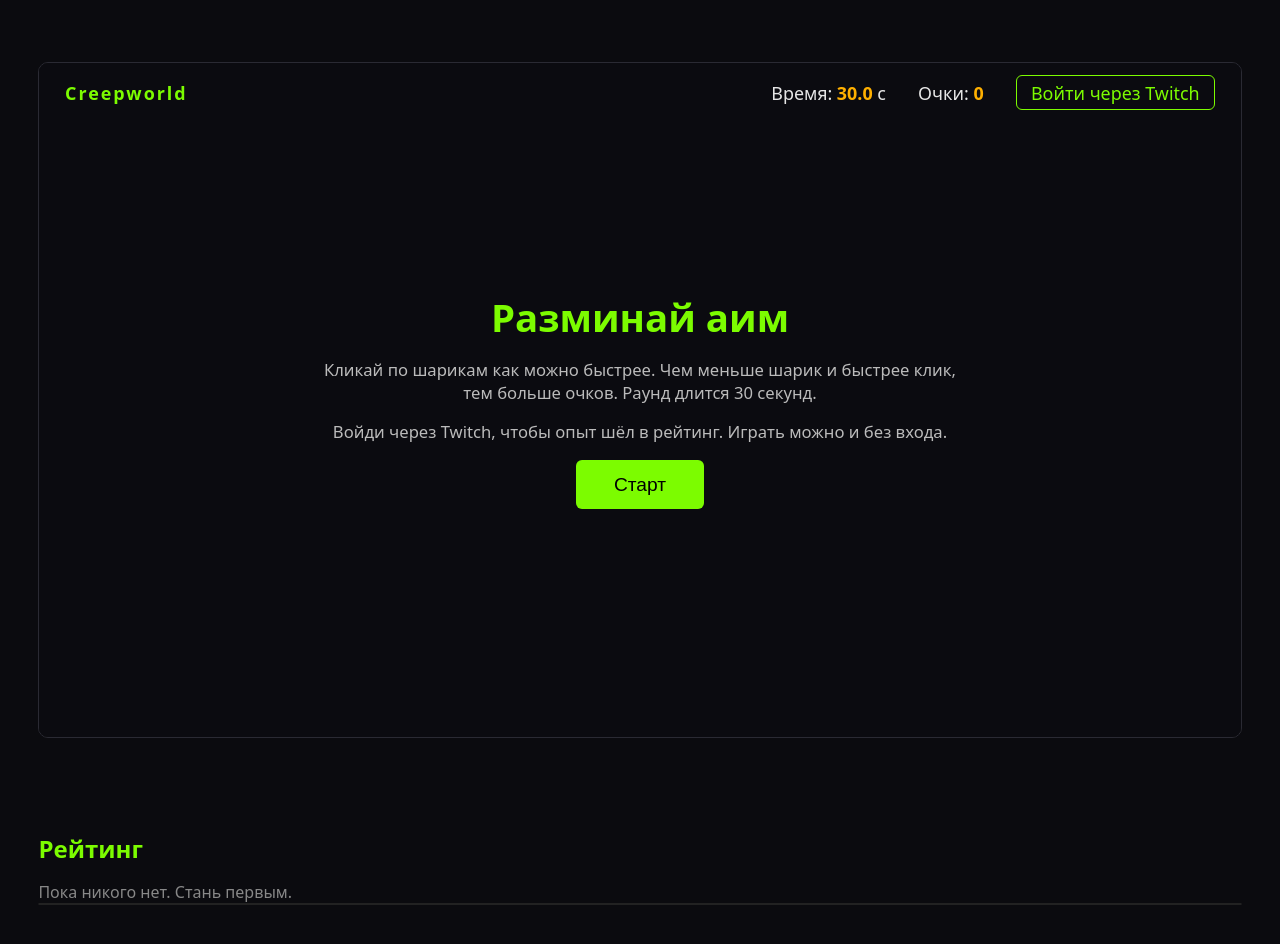
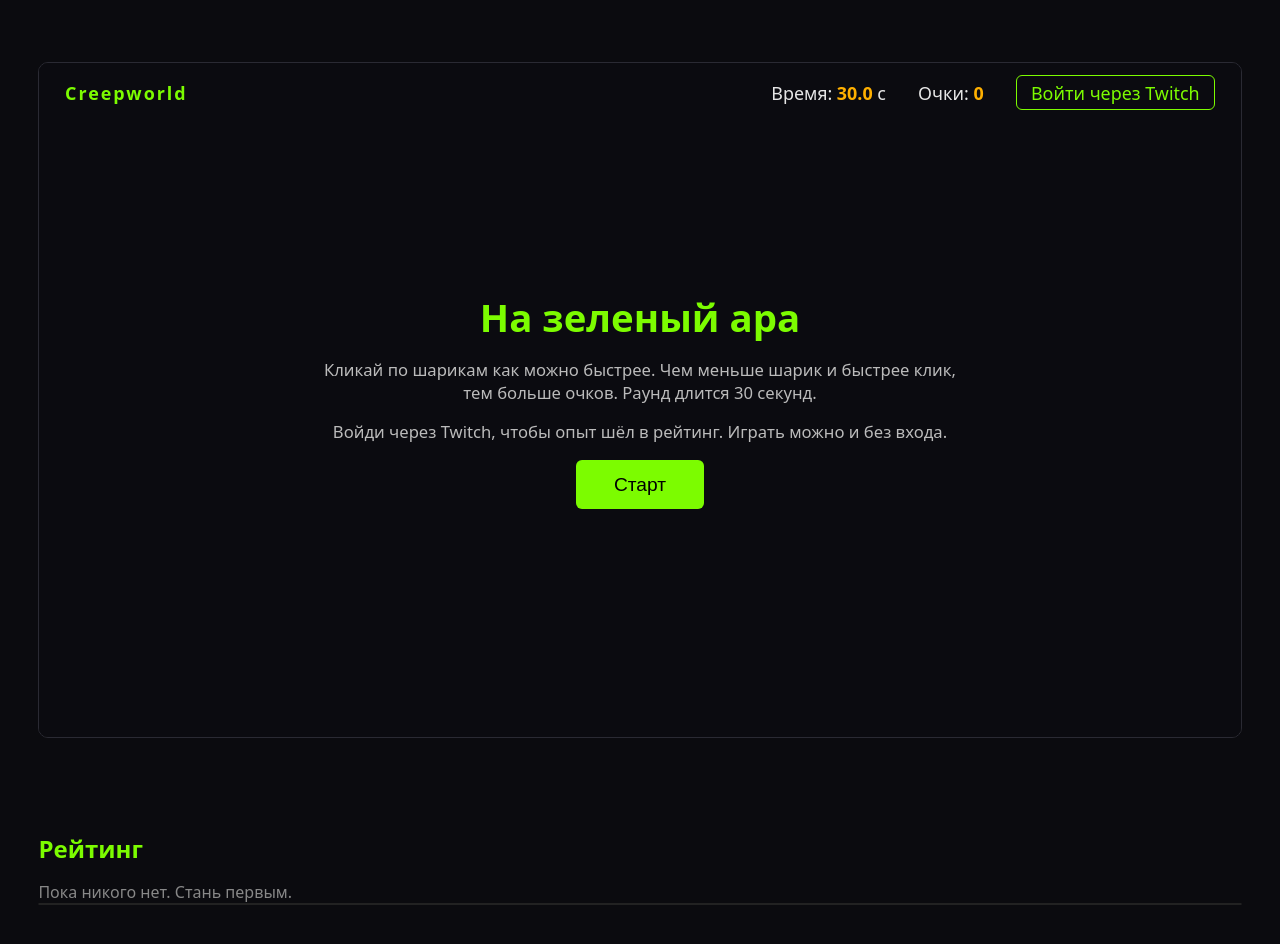
Before and after one commit to Oleksandr1231/creepworld, a plain HTML site: page public/index.html in a window 1280 px wide. Drawn offline with Linux system fonts and the light colour scheme; no server answers.

```diff
--- a/public/index.html
+++ b/public/index.html
@@ -20,7 +20,7 @@
       </div>
 
       <div id="overlay">
-        <h2 id="title">Разминай аим</h2>
+        <h2 id="title">На зеленый ара</h2>
         <p id="result">Кликай по шарикам как можно быстрее. Чем меньше шарик и быстрее клик, тем больше очков. Раунд длится 30 секунд.</p>
         <p id="saved"></p>
         <button id="btn">Старт</button>
```
